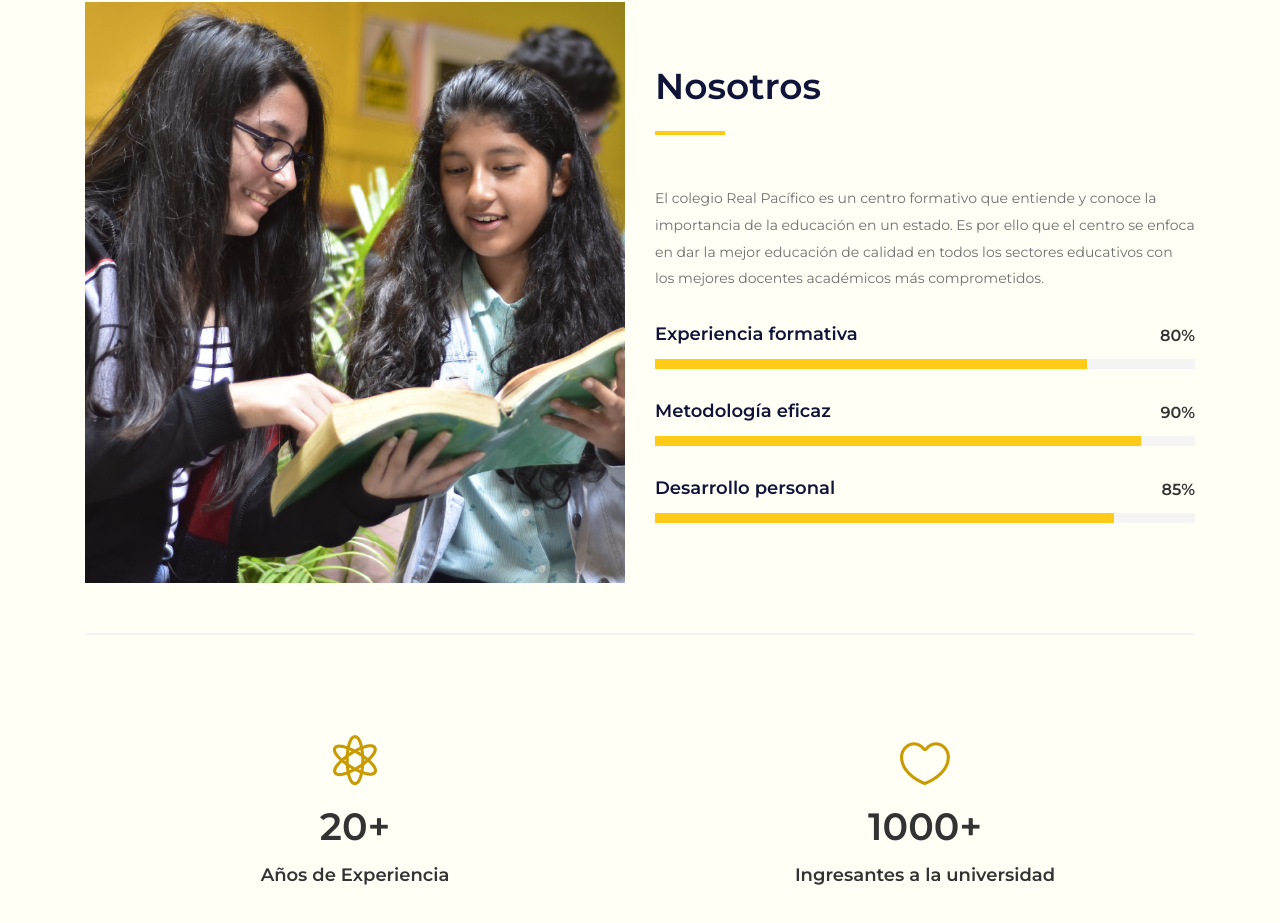
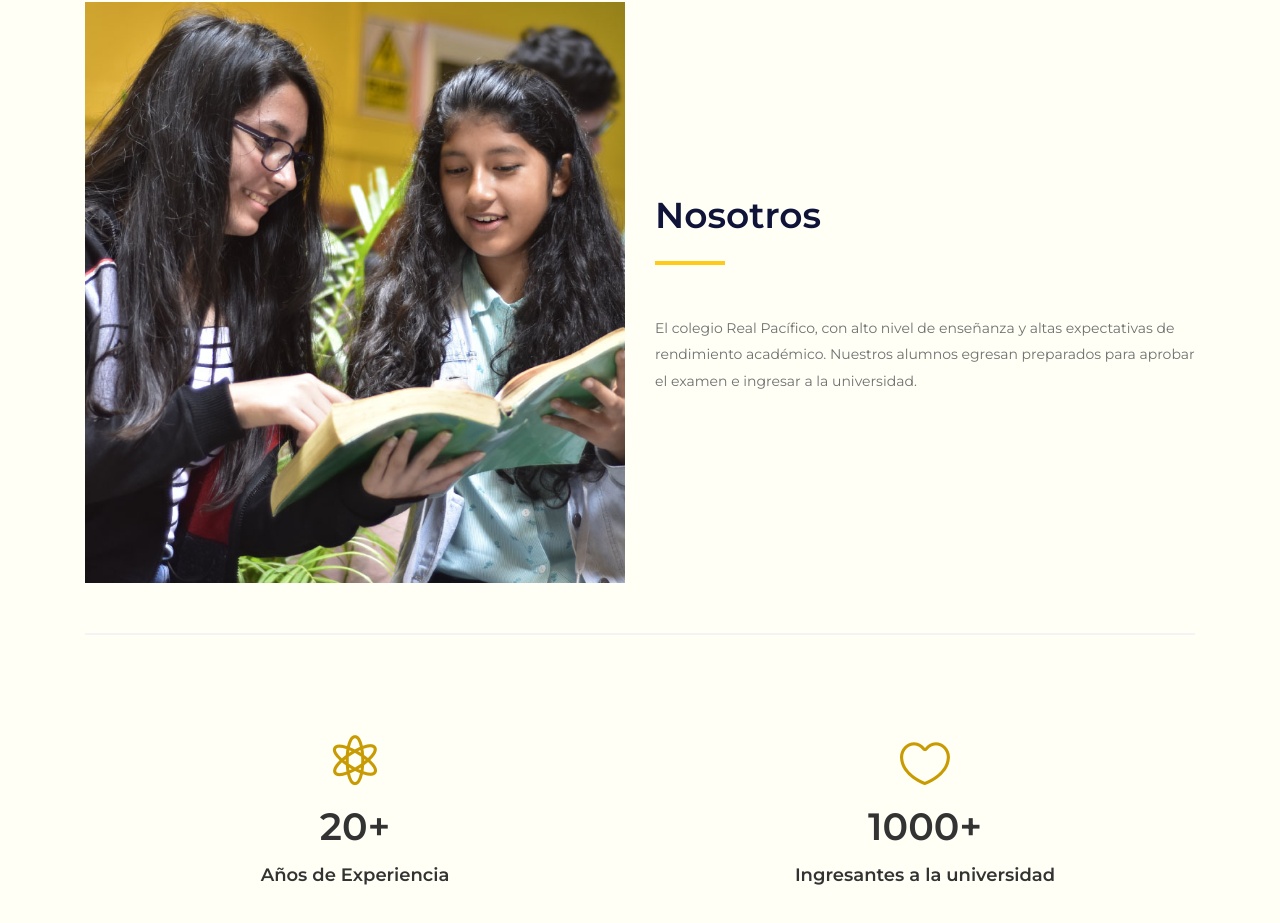
Before and after one commit to David2289/RealPacifico, a website: page index.html in a window 1280 px wide. Shown: the part 783-1706 px from the top of the page. Drawn offline with nearby package versions, Linux system fonts and the light colour scheme.

Commit message:
Cambios requeridos. Se eliminan los porcentajes y se agrega texto en la pantalla index.html

```diff
--- a/index.html
+++ b/index.html
@@ -150,34 +150,10 @@
               <h2>Nosotros</h2>
               <div class="line"></div>
             </div>
-            <p>El colegio Real Pacífico es un centro formativo que entiende y conoce la importancia de la educación en un estado. Es por ello que el centro se enfoca en dar la mejor educación de calidad en todos los sectores educativos con los mejores docentes académicos más comprometidos.</p>
+            <p>
+              El colegio Real Pacífico, con alto nivel de enseñanza y altas expectativas de rendimiento académico. Nuestros alumnos egresan preparados para aprobar el examen e ingresar a la universidad.
+            </p>
 
-            <!-- Single Skills Area -->
-            <div class="single-skills-area mt-30">
-              <h6>Experiencia formativa</h6>
-              <div id="bar1" class="barfiller">
-                <span class="tip"></span>
-                <span class="fill" data-percentage="80"></span>
-              </div>
-            </div>
-
-            <!-- Single Skills Area -->
-            <div class="single-skills-area mt-30">
-              <h6>Metodología eficaz</h6>
-              <div id="bar2" class="barfiller">
-                <span class="tip"></span>
-                <span class="fill" data-percentage="90"></span>
-              </div>
-            </div>
-
-            <!-- Single Skills Area -->
-            <div class="single-skills-area mt-30">
-              <h6>Desarrollo personal</h6>
-              <div id="bar3" class="barfiller">
-                <span class="tip"></span>
-                <span class="fill" data-percentage="85"></span>
-              </div>
-            </div>
           </div>
         </div>
       </div>
```
